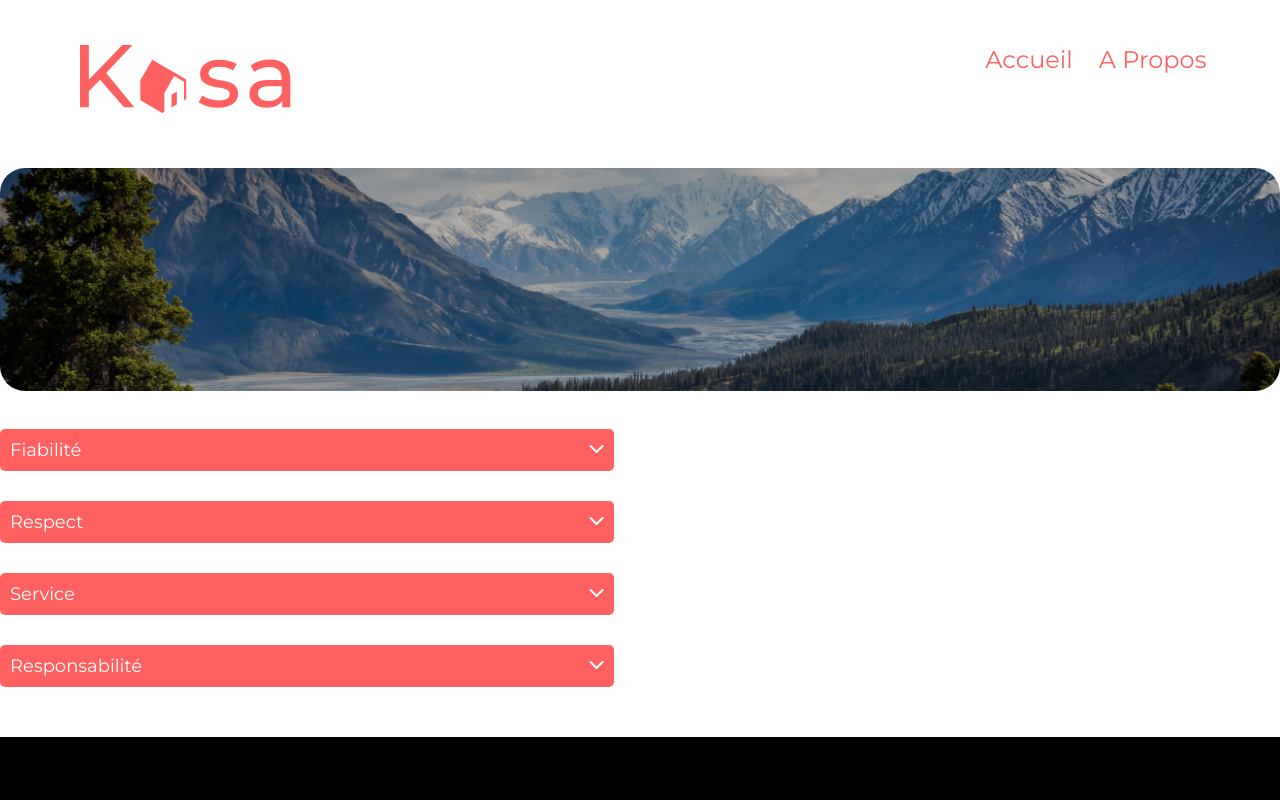
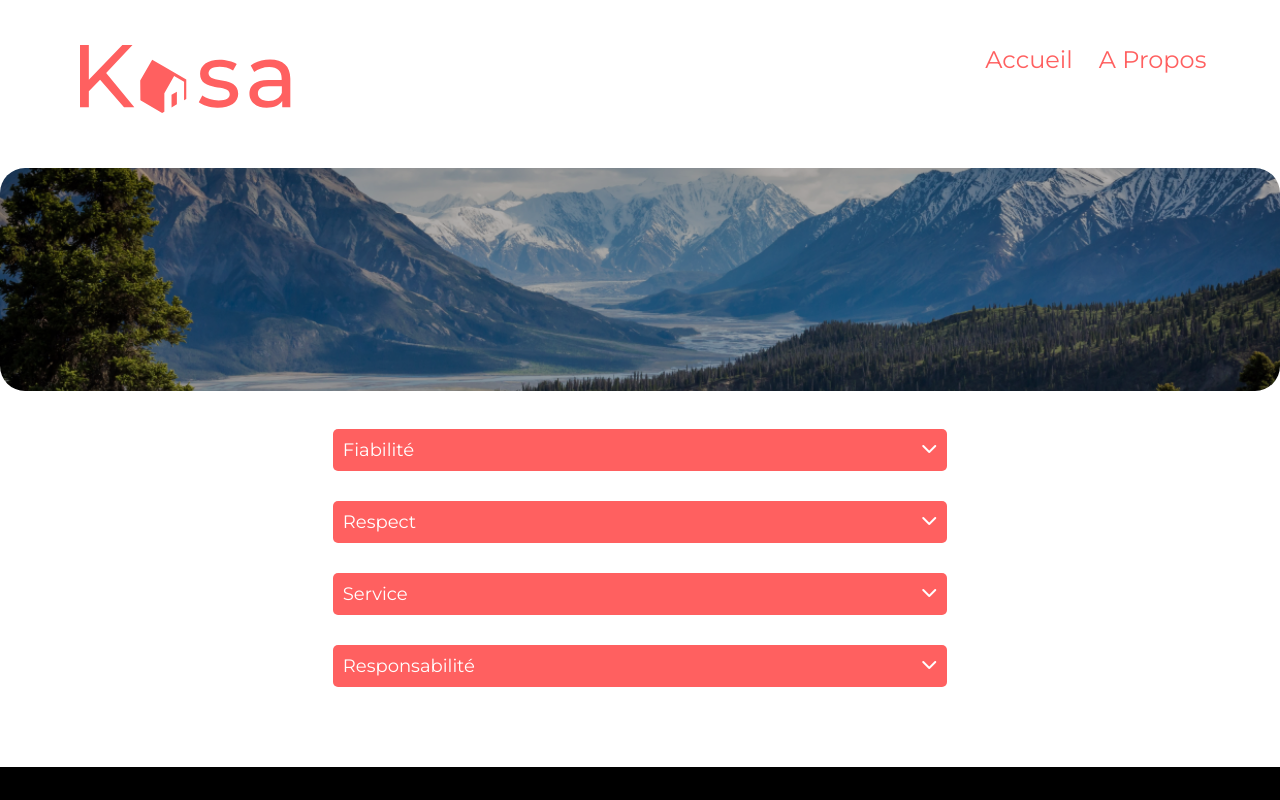
Before and after one commit to AgatheMazuret/Kasa, a React (Create React App) app: page /apropos in a window 1280 px wide. Shown: the top 800 px of the page. Built offline with nearby package versions, Linux system fonts and the light colour scheme.

Commit message:
Rsolution apropos

```diff
--- a/src/components/Carousel/carousel.scss
+++ b/src/components/Carousel/carousel.scss
@@ -3,6 +3,7 @@
 .carrousel{
     width: 100%;
     margin-top: 20px;
+
 }
 
 .carteImageCarrousel{
--- a/src/components/Cart/cart.scss
+++ b/src/components/Cart/cart.scss
@@ -22,6 +22,7 @@
     height: 340px;
     display: flex;
     align-items: flex-end;
+    }
 
 
    p {
@@ -35,7 +36,6 @@
     background-repeat: no-repeat;
     border-radius: 10px;
     margin: auto;
-    margin-left: -10px;
     text-align: left;
     font-size: 18px;
     display: flex;
@@ -45,9 +45,11 @@
 
     @media (max-width: 560px){
       margin-left: 0;
+      width: 335px;
+      height: 255px;
     }
 
   }
 }
-}
+
 // FIN DU CART
--- a/src/components/Host/Host.scss
+++ b/src/components/Host/Host.scss
@@ -4,6 +4,7 @@
 .hostNamePicture {
 	display: flex;
 	align-items: center;
+	justify-content: flex-end;
 	margin-top: 25px;
 }
 .hostName {
--- a/src/pages/Home/Home.js
+++ b/src/pages/Home/Home.js
@@ -5,7 +5,7 @@ import "../../styles/global.scss";
 const Home = () => {
   return (
     <>
-    <div>
+    <div className="banner">
       <div className="homePicture">
         <p>Chez vous, partout et ailleurs </p>
       </div>
--- a/src/pages/Home/Home.scss
+++ b/src/pages/Home/Home.scss
@@ -1,4 +1,8 @@
 @import "../../styles/global.scss";
+
+.banner {
+  display: flex;
+  justify-content: center;
 
 .homePicture {
   display: flex;
@@ -27,3 +31,4 @@
     }
   }
 }
+}
--- a/src/pages/House/House.scss
+++ b/src/pages/House/House.scss
@@ -27,8 +27,9 @@
   .host {
     display: flex;
     flex-direction: column;
-    width: 30%;
+    width: 95%;
     justify-content: flex-end;
+
 }
 }
 
--- a/src/pages/apropos/apropos.js
+++ b/src/pages/apropos/apropos.js
@@ -9,6 +9,8 @@ function apropos() {
       <div className="aProposPicture">
         <img src={image} alt="Paysage montagneux" />
       </div>
+
+      <div className="blockDropdown">
       <Dropdown
         title="Fiabilité"
         content="Les annonces postées sur Kasa garantissent une fiabilité totale. Les photos sont conformes aux logements, et toutes les informations sont régulièrement vérifiées par nos équipes."
@@ -25,6 +27,7 @@ function apropos() {
         title="Responsabilité"
         content="La sécurité est la priorité de Kasa. Aussi bien pour nos hôtes que pour les voyageurs, chaque logement correspond aux critères de sécurité établis par nos services. En laissant une note aussi bien à l'hôte qu'au locataire, cela permet à nos équipes de vérifier que les standards sont bien respectés. Nous organisons également des ateliers sur la sécurité domestique pour nos hôtes."
       />
+      </div>
     </>
   )
 };
--- a/src/pages/apropos/apropos.scss
+++ b/src/pages/apropos/apropos.scss
@@ -14,3 +14,10 @@
         filter: brightness(0.7);
     }
 }
+
+.blockDropdown {
+    width: 100%;
+    display: flex;
+    align-items: center;
+    flex-direction: column;
+}
```
